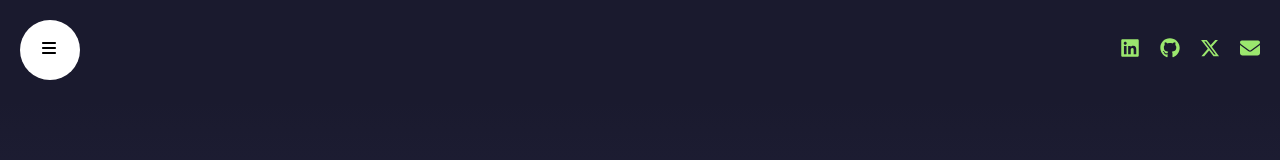
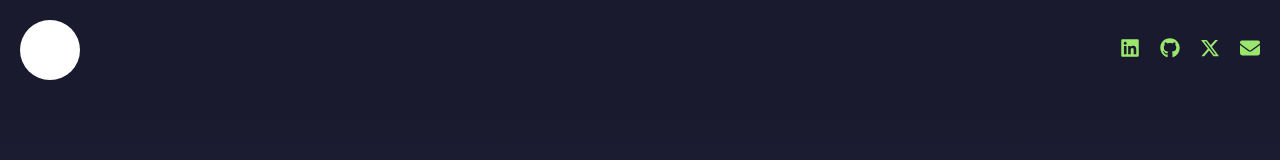
Before and after one commit to FatemeGhalandari/fatemeghalandari.github.io, a React (Vite) app: page / in a window 1280 px wide. Shown: the top 160 px of the page. Built offline with nearby package versions, Linux system fonts and the light colour scheme.

Commit message:
style: Refactor Sidebar to change togglebutton to a new component

```diff
--- a/src/components/Sidebar/Sidebar.jsx
+++ b/src/components/Sidebar/Sidebar.jsx
@@ -1,9 +1,7 @@
 import Links from "./Links";
 import { useRef, useState, useEffect } from "react";
 import { motion } from "framer-motion";
-// import ToggleButton from "./ToggleButton";
-import { FontAwesomeIcon } from "@fortawesome/react-fontawesome";
-import { faBars, faX } from "@fortawesome/free-solid-svg-icons";
+import ToggleButton from "./ToggleButton";
 
 const Sidebar = () => {
   const [open, setOpen] = useState(false);
@@ -45,11 +43,7 @@ const Sidebar = () => {
       clipPath: "circle(30px at 50px 50px)",
     },
   };
-  const toggleSidebar = (event) => {
-    event.stopPropagation();
-    console.log("toggleSidebar: current open state", open);
-    setOpen(!open);
-  };
+
   return (
     <motion.div
       className="flex flex-col items-start justify-center bg-white text-black"
@@ -65,16 +59,7 @@ const Sidebar = () => {
       >
         <Links />
       </motion.div>
-      <button
-        className="fixed z-[20] top-6 left-6 w-[50px] h-[50px] bg-transparent border-r-4 border-none cursor-pointer"
-        onClick={toggleSidebar}
-      >
-        {open ? (
-          <FontAwesomeIcon icon={faX} />
-        ) : (
-          <FontAwesomeIcon icon={faBars} />
-        )}
-      </button>
+      <ToggleButton setOpen={setOpen} open={open} />
     </motion.div>
   );
 };
```
